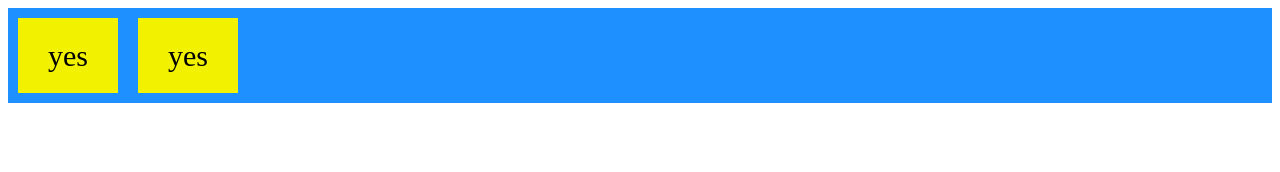
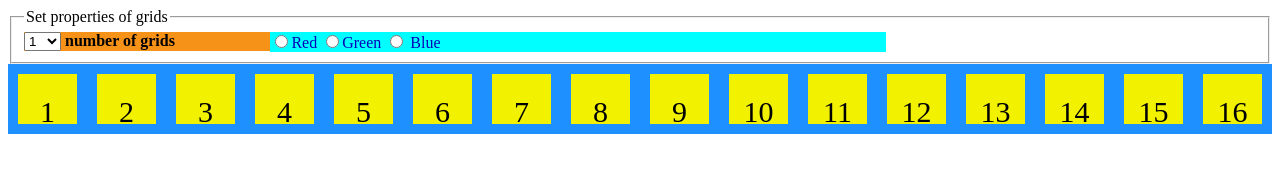
Before and after one commit to japhetmoise/Project_Etch-a-Sketch_week5, a plain HTML site: page index.html in a window 1280 px wide. Drawn offline with Linux system fonts and the light colour scheme.

Commit message:
push final project

```diff
--- a/index.html
+++ b/index.html
@@ -8,14 +8,41 @@
     <title>Etch-a-Sketch</title>
 </head>
 <body>
-   <div class="fcontainer">
-     <div>
-        yes
+    <fieldset>
 
-     </div>
-      <div>
-        yes
-      </div>
+    <legend>
+        Set properties of grids
+    </legend>
+
+    <div id="select">
+     <select id="number" onclick="changenumber();">
+
+        <script>
+        let data="";
+        for(let i=1;i<=16; i++)   {
+       data= data+"<option vaue="
+        +i
+        +">"
+        +i
+        +"</option>";
+        }
+        document.getElementById("number").innerHTML=data;
+        </script>
+         </select>
+        <label>number of grids</label>
+    </div>
+
+     <div id="radio">
+       <input type="radio" value="Red" name="clr" onclick="changecolor()">Red
+        <input type="radio" value="Green" name="clr">Green
+       <input type="radio" value="Blue" name="clr"> Blue
+       </div>
+    </fieldset>
+
+  <div id="fcontainer">
+    <script>
+    adddivs();
+    </script>
    </div>
 </body>
 </html>
--- a/script.js
+++ b/script.js
@@ -0,0 +1,29 @@
+let gridSize=16;
+let clr=document.getElementsByName("clr")
+function changenumber(){
+    data=document.getElementById("number").value;
+    let   content="";
+    for(let i=1;i<=data;i++){
+       content=content+"<div> "+i+"</div>";
+}
+document.getElementById("fcontainer").innerHTML=content;
+
+}
+function adddivs(){
+    let   content="";
+    for(let i=1;i<=gridSize;i++){
+       content=content+"<div> "+i+"</div>";
+}
+document.getElementById("fcontainer").innerHTML=content;
+}
+ function changecolor(){
+    if(clr="Red"){
+      document.querySelector("div").style.backgroundColor="red";
+    }
+    if(clr="Blue"){
+        document.querySelector("div").style.backgroundColor="blue";
+    }
+    else{
+        document.querySelector("div").style.backgroundColor="green";
+    }
+ }
--- a/style.css
+++ b/style.css
@@ -1,14 +1,41 @@
-.fcontainer {
+
+#fcontainer {
     display: flex;
+    width: auto;
     flex-wrap: nowrap;
     background-color: DodgerBlue;
+
   }
 
-  .fcontainer > div {
+  #fcontainer > div {
     background-color: #f1f100;
-    width: 100px;
+    width: 10%;
+    height: 50px;
     margin: 10px;
     text-align: center;
     line-height: 75px;
     font-size: 30px;
   }
+ #fcontainer:hover div{
+    background-color: rgb(240, 199, 110);
+    font-size: 30px;
+
+  }
+  .number{
+    width: 100px;
+    font-size: 20px;
+  }
+  #select{
+        float: left;
+        width:20%;
+        font-size: 20;
+        font-weight: bolder;
+        background-color: rgb(247, 146, 24);
+  }
+  #radio{
+    float: left;
+    width: 50%;
+    font-size: medium;
+    color: rgb(4, 4, 185);
+    background-color: aqua;
+  }
```
